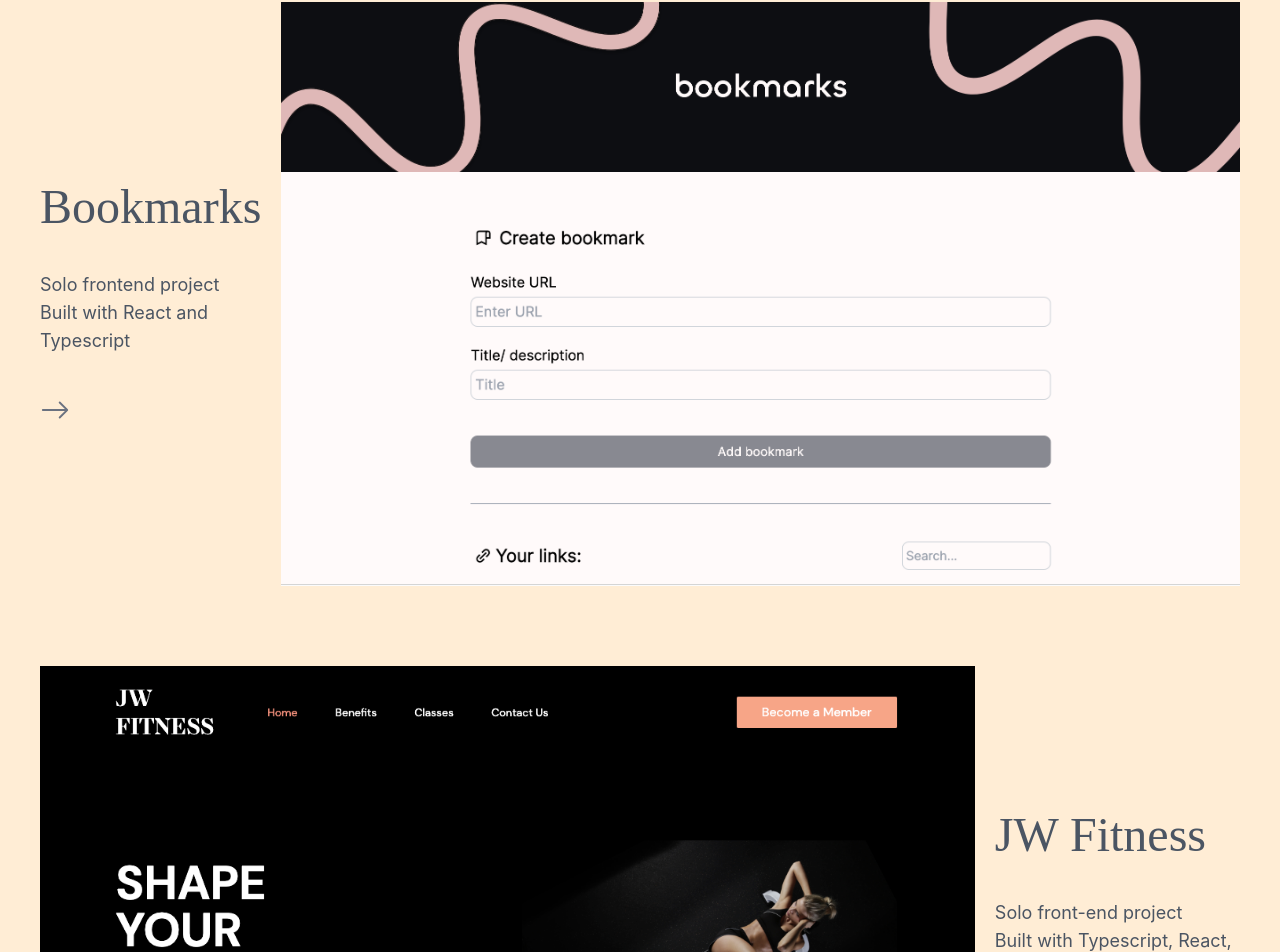
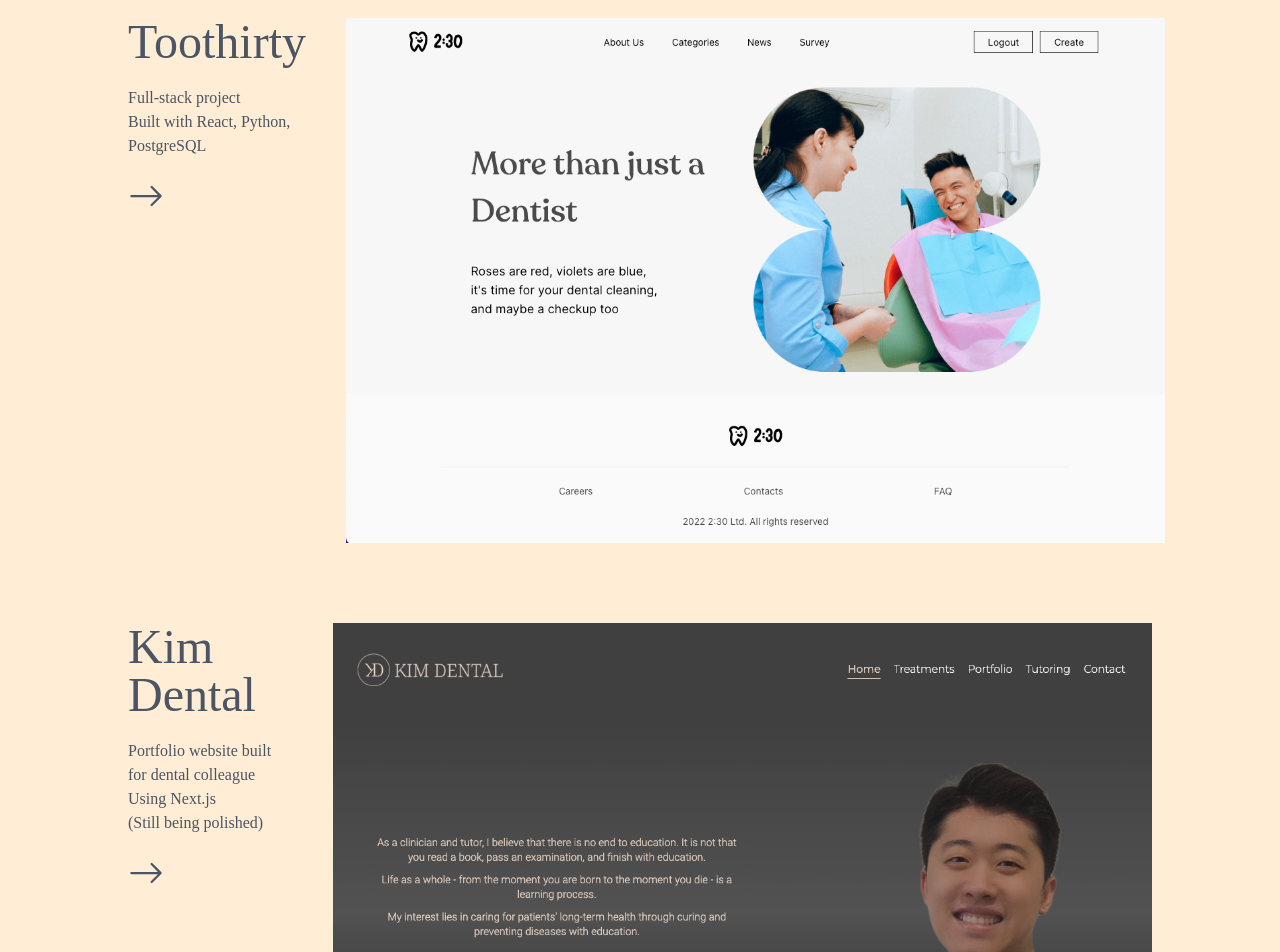
Before and after one commit to wodnjsd/React-portfolio, a React (Create React App) app: page / in a window 1280 px wide. Shown: the part 1814-2766 px from the top of the page. Built offline with nearby package versions, Linux system fonts and the light colour scheme; a web font is replaced by a local one.

Commit message:
style update project added

```diff
--- a/src/App.css
+++ b/src/App.css
@@ -5,38 +5,3 @@
 .App {
   text-align: center;
 }
-
-.App-logo {
-  height: 40vmin;
-  pointer-events: none;
-}
-
-@media (prefers-reduced-motion: no-preference) {
-  .App-logo {
-    animation: App-logo-spin infinite 20s linear;
-  }
-}
-
-.App-header {
-  background-color: #282c34;
-  min-height: 100vh;
-  display: flex;
-  flex-direction: column;
-  align-items: center;
-  justify-content: center;
-  font-size: calc(10px + 2vmin);
-  color: white;
-}
-
-.App-link {
-  color: #61dafb;
-}
-
-@keyframes App-logo-spin {
-  from {
-    transform: rotate(0deg);
-  }
-  to {
-    transform: rotate(360deg);
-  }
-}
--- a/src/components/About.js
+++ b/src/components/About.js
@@ -3,12 +3,11 @@ import React from "react";
 const About = () => {
   return (
     <>
-      <div className="bg-orange-100 h-screen" id="about">
-        <div className="pl-8 pr-6 mx-auto max-w-2xl py-52 lg:py-56 ">
+      <div className="bg-orange-100 h-screen flex justify-center items-center" id="about">
+        <div className="px-6 max-w-xl py-52 lg:py-60 ">
           <h1 className="font-stardom text-6xl text-gray-900 md:text-7xl">
             Jaewon Han
           </h1>
-
           <p className="mt-6 text-lg pt-10 sm:leading-8 text-gray-600">
             Dentist and developer based in London
           </p>
--- a/src/components/Footer.js
+++ b/src/components/Footer.js
@@ -3,7 +3,7 @@ import React from "react";
 const Footer = () => {
   return (
     <div className="w-full flex justify-center h-30 bg-orange-100">
-      <div className="border-t border-gray-400 basis-5/6 flex justify-between font-gambarino">
+      <div className="border-t border-gray-400 basis-5/6 flex justify-center font-gambarino">
         <p className="text-2xl pt-10 pb-20 text-gray-700">JAEWH</p>
       </div>
     </div>
--- a/src/components/Navbar.js
+++ b/src/components/Navbar.js
@@ -6,8 +6,7 @@ import { HiOutlineMail } from 'react-icons/hi'
 import { IoClose } from 'react-icons/io5'
 import { Popover } from '@headlessui/react'
 import { Link } from 'react-scroll'
-// import Email from './Email'
-// import Sidebar from './Sidebar'
+
 
 const links = {
   activeClass: 'active',
--- a/src/components/Projects.js
+++ b/src/components/Projects.js
@@ -1,152 +1,36 @@
 import React from "react";
-import img1 from "../images/cocktail-home.png";
-import img2 from "../images/ibyg-home.png";
-import img3 from "../images/toothirty-home.png";
-import img4 from "../images/fitness.png";
-import img5 from "../images/bookmarks.png"
 import { BsArrowRight } from "react-icons/bs";
+import projects from "../data/projects.js";
 
 const Projects = () => {
   return (
     <>
-      <div className="bg-orange-100 h-full pt-20" id="projects">
-        <p className="my-2 text-3xl px-10 font-bold  text-gray-900 md:text-center sm:text-4xl pb-10">
+      <div
+        className="bg-orange-100 h-full px-5 md:px-20 flex flex-col items-center"
+        id="projects"
+      >
+        <h2 className="py-24 text-3xl px-10 font-bold  text-gray-900 md:text-center sm:text-4xl">
           Projects
-        </p>
-
-        <div className="lg:flex flex-row-reverse p-10">
-          <div>
-            <img
-              src={img5}
-              alt="toothirty homepage"
-              className="h-full w-full object-cover object-center"
-            />
-          </div>
-          <div className="flex flex-col justify-center lg:gap-8 pt-5 text-left pr-5">
-            <h1 className="text-3xl lg:text-5xl font-zodiak text-gray-600 ">
-              Bookmarks
-            </h1>
-            <p className="text-sm py-2 lg:text-lg text-gray-600">
-              Solo frontend project
-              <br />
-              Built with React and Typescript
-            </p>
-            <div className="pr-2 text-xl lg:text-3xl text-gray-500">
-              <a href="https://jwbookmark.netlify.app/" target="blank">
-                <BsArrowRight />
-              </a>
+        </h2>
+        <div className="flex flex-col gap-20 justify-center items-center max-w-5xl lg:gap-20">
+          {projects.map((project) => (
+            <div
+              key={project.id}
+              className="font-zodiak text-gray-600 flex flex-col gap-5 lg:flex-row lg:gap-10"
+            >
+              <div className="flex flex-col gap-2 lg:gap-5">
+                <h3 className="text-3xl lg:text-5xl ">{project.title}</h3>
+                <p className="whitespace-pre-line">{project.description}</p>
+                <a href={project.url} target="blank">
+                  <BsArrowRight className="text-xl lg:text-4xl"/>
+                </a>
+              </div>
+              <img src={project.image} alt={project.name} className="w-full lg:w-4/5" />
             </div>
-          </div>
+          ))}
         </div>
 
-        <div className="lg:flex p-10">
-          <div>
-            <img
-              src={img4}
-              alt="garden homepage"
-              className="h-full w-full object-cover object-center"
-            />
-          </div>
-          <div className="flex flex-col justify-center lg:gap-8 lg:pl-5 pt-5 text-left">
-            <h1 className="text-3xl lg:text-5xl font-zodiak text-gray-600 ">
-              JW Fitness
-            </h1>
-            <p className="text-sm py-2 lg:text-lg text-gray-600">
-              Solo front-end project
-              <br />
-              Built with Typescript, React, Tailwind
-            </p>
-            <div className="pr-2 text-xl lg:text-3xl text-gray-500">
-              <a href="https://jwfitness.netlify.app/" target="blank">
-                <BsArrowRight />
-              </a>
-            </div>
-          </div>
-        </div>
-
-        <div className="lg:flex flex-row-reverse p-10">
-          <div>
-            <img
-              src={img3}
-              alt="toothirty homepage"
-              className="h-full w-full object-cover object-center"
-            />
-          </div>
-          <div className="flex flex-col justify-center lg:gap-8 pt-5 text-left pr-5">
-            <h1 className="text-3xl lg:text-5xl font-zodiak text-gray-600 ">
-              Toothirty
-            </h1>
-            <p className="text-sm py-2 lg:text-lg text-gray-600">
-              Solo full-stack project
-              <br />
-              Built with React, Python, PostgreSQL
-            </p>
-            <div className="pr-2 text-xl lg:text-3xl text-gray-500">
-              <a href="https://toothirty.netlify.app/" target="blank">
-                <BsArrowRight />
-              </a>
-              <p className="text-xs">
-                (under reconstruction to become responsive)
-              </p>
-            </div>
-          </div>
-        </div>
-
-        <div className="lg:flex p-10">
-          <div>
-            <img
-              src={img2}
-              alt="garden homepage"
-              className="h-full w-full object-cover object-center"
-            />
-          </div>
-          <div className="flex flex-col justify-center lg:gap-8 lg:pl-5 pt-5 text-left">
-            <h1 className="text-3xl lg:text-5xl font-zodiak text-gray-600 ">
-              I Beg Your garden
-            </h1>
-            <p className="text-sm py-2 lg:text-lg text-gray-600">
-              Group full-stack project
-              <br />
-              Built with MERN{" "}
-            </p>
-            <div className="pr-2 text-xl lg:text-3xl text-gray-500">
-              <a
-                href="https://isnt-wodnjsd-awesome.netlify.app/"
-                target="blank"
-              >
-                <BsArrowRight />
-              </a>
-            </div>
-          </div>
-        </div>
-
-        <div className="lg:flex flex-row-reverse p-10">
-          <div>
-            <img
-              src={img1}
-              alt="cocktail party homepage"
-              className="h-full w-full object-cover object-center"
-            />
-          </div>
-          <div className="flex flex-col justify-center lg:gap-8 pt-5 text-left pr-5">
-            <h1 className="text-3xl lg:text-5xl font-zodiak text-gray-600 ">
-              Cocktail Party
-            </h1>
-            <p className="text-sm py-2 lg:text-lg text-gray-600">
-              Group React project
-            </p>
-            <div className="pr-2 text-xl lg:text-3xl text-gray-500">
-              <a
-                href="https://main--ephemeral-salmiakki-7db874.netlify.app/"
-                target="blank"
-              >
-                <BsArrowRight />
-              </a>
-            </div>
-          </div>
-        </div>
-
-        <div className="py-10 font-zodiak md:text-lg text-sm text-gray-600 text-right mr-5">
+        <div className="py-10 font-zodiak md:text-lg text-sm text-gray-600">
           ...More to come soon
         </div>
       </div>
--- a/src/components/Skills.js
+++ b/src/components/Skills.js
@@ -74,19 +74,19 @@ const skills = [
 const Skills = () => {
   return (
     <>
-      <div className="bg-white h-full min-h-screen py-24 px-5 sm:px-20 lg:pt-40" id="skills">
-        <p className="my-2 text-3xl font-bold  text-gray-900 md:text-center sm:text-4xl pb-10">
+      <div className="bg-white h-full min-h-screen py-12 px-5 sm:px-20 flex flex-col items-center" id="skills">
+        <h2 className="py-20 text-3xl font-bold  text-gray-900 sm:text-4xl">
           Skills
-        </p>
+        </h2>
 
-        <div className="mx-auto max-w-2xl lg:my-8 lg:max-w-4xl">
-          <dl className="grid max-w-xl grid-cols-2 md:grid-cols-3 gap-y-10 md:max-w-none lg:grid-cols-5 lg:gap-y-16">
+        <div className="max-w-2xl lg:my-8 lg:max-w-4xl">
+          <dl className="grid grid-cols-2 md:grid-cols-3 gap-y-10 lg:grid-cols-5 lg:gap-y-16 gap-x-1 sm:gap-x-10">
             {skills.map((skill) => (
               <dt
                 key={skill.name}
                 className="flex align-middle font-semibold leading-7"
               >
-                <div class="mr-3  flex h-10 w-10 items-center justify-center rounded-lg bg-orange-200 text-2xl text-gray-700">
+                <div class="mr-2 flex h-10 w-10 items-center justify-center rounded-lg bg-orange-200 text-2xl text-gray-700">
                   {skill.icon}
                 </div>
                 <div className="flex items-center text-gray-900 text-xs sm:text-sm">
--- /dev/null
+++ b/src/data/projects.js
@@ -0,0 +1,51 @@
+/* eslint-disable import/no-anonymous-default-export */
+
+import img1 from "../images/cocktail-home.png";
+import img2 from "../images/ibyg-home.png";
+import img3 from "../images/toothirty-home.png";
+import img4 from "../images/kimdental.png";
+import img5 from "../images/bookmarks.png"
+
+export default [
+  {
+    id: 1,
+    title: "Toothirty",
+    image: img3,
+    description: `Full-stack project
+  Built with React, Python, PostgreSQL`,
+  url: 'https://toothirty.netlify.app/'
+  },
+  {
+    id: 3,
+    title: "Kim Dental",
+    image: img4,
+    description: `Portfolio website built for dental colleague
+  Using Next.js
+  (Still being polished)`,
+  url: 'https://mk-porfolio.vercel.app/'
+  },
+  {
+    id: 5,
+    title: "Bookmarks",
+    image: img5,
+    description: `Save your favourite URLs in one place
+  Built with React and Typescript`,
+  url: 'https://jwbookmark.netlify.app/'
+  },
+  {
+    id: 2,
+    title: "Cocktail Party",
+    image: img1,
+    description: "Group React Project",
+    url: 'https://main--ephemeral-salmiakki-7db874.netlify.app/'
+  },
+  {
+    id: 4,
+    title: "I Beg Your Garden?",
+    image: img2,
+    description: `Group full-stack project
+  MERN stack`,
+  url: 'https://isnt-wodnjsd-awesome.netlify.app/'
+  },
+
+];
```
Also changed, not shown: src/images/kimdental.png (added).
